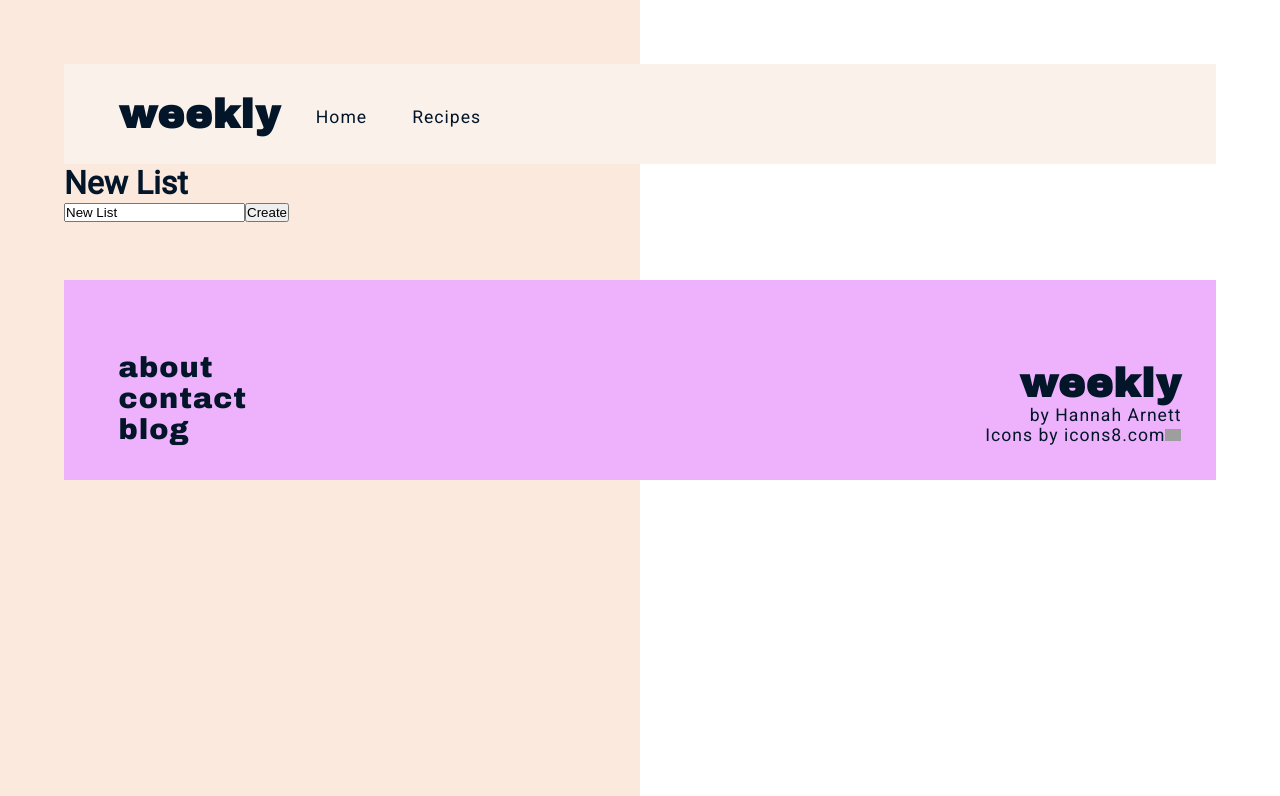
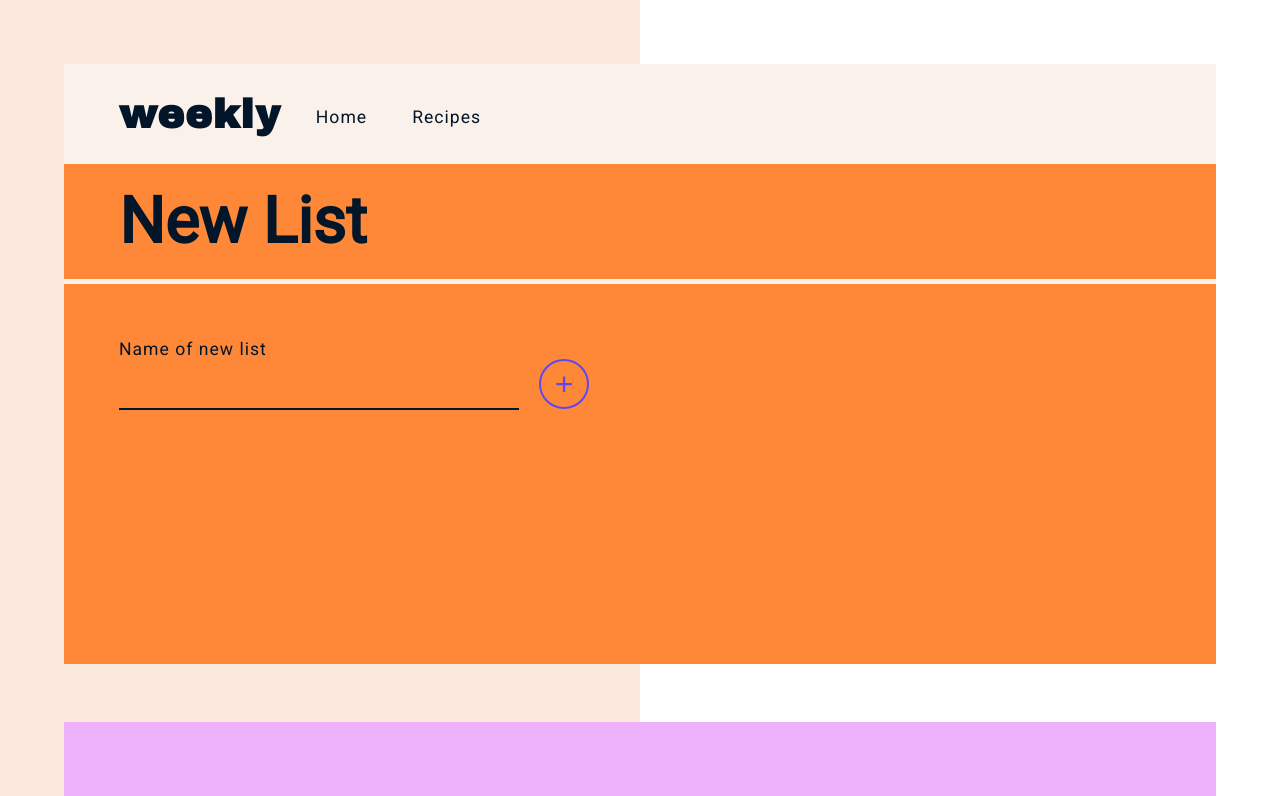
Before and after one commit to hannaharnett/weekly, a React (Create React App) app: page /list/new in a window 1280 px wide. Shown: the top 796 px of the page. Built offline with nearby package versions, Linux system fonts and the light colour scheme; grey boxes are pictures that could not be loaded.

Commit message:
Add styles

```diff
--- a/src/NewListForm.js
+++ b/src/NewListForm.js
@@ -1,7 +1,10 @@
 import React, { useState } from "react";
+import PageHeader from "./PageHeader";
+
+import "./newListForm.scss";
 
 const NewGroceryListForm = (props) => {
-  const [title, setTitle] = useState("New List");
+  const [title, setTitle] = useState("");
   const changeHandler = (e) => {
     e.preventDefault();
     setTitle(e.target.value);
@@ -18,10 +21,19 @@ const NewGroceryListForm = (props) => {
     props.history.push("/");
   };
   return (
-    <div>
-      <h1>New List</h1>
-      <input type="text" value={title} onChange={changeHandler} />
-      <button onClick={clickHandler}>Create</button>
+    <div className="new-list-container">
+      <PageHeader>
+        <h1 className="page-header-title">New List</h1>
+      </PageHeader>
+      <div className="new-list-content">
+        <label>
+          Name of new list
+          <br />
+          <input type="text" value={title} onChange={changeHandler} />
+        </label>
+
+        <button onClick={clickHandler}>+</button>
+      </div>
     </div>
   );
 };
--- /dev/null
+++ b/src/newListForm.scss
@@ -0,0 +1,49 @@
+@import "_base";
+@import "_breakpointMixins";
+
+.new-list-container {
+  background-color: $orange;
+  min-height: 500px;
+}
+
+.new-list-content {
+  padding: 55px;
+  label {
+    font-size: 1.1rem;
+    letter-spacing: 1px;
+  }
+  input {
+    height: 40px;
+    width: 400px;
+    font-size: 1.1rem;
+    background-color: transparent;
+    border: none;
+    border-bottom: 2px solid $darkFont;
+    margin-bottom: 10px;
+    margin-right: 20px;
+    padding-left: 5px;
+    &:focus {
+      outline: none;
+      border: 2px solid $darkFont;
+    }
+    @include respond-until(sm) {
+      width: 100%;
+      margin-bottom: 20px;
+    }
+  }
+  button {
+    background-color: transparent;
+    border: 2px solid $purple;
+    border-radius: 100%;
+    width: 50px;
+    height: 50px;
+    font-size: 2rem;
+    color: $purple;
+    transition: 0.2s ease-in-out;
+    &:hover {
+      color: $lightNude;
+      background-color: $purple;
+      cursor: pointer;
+    }
+  }
+}
```
